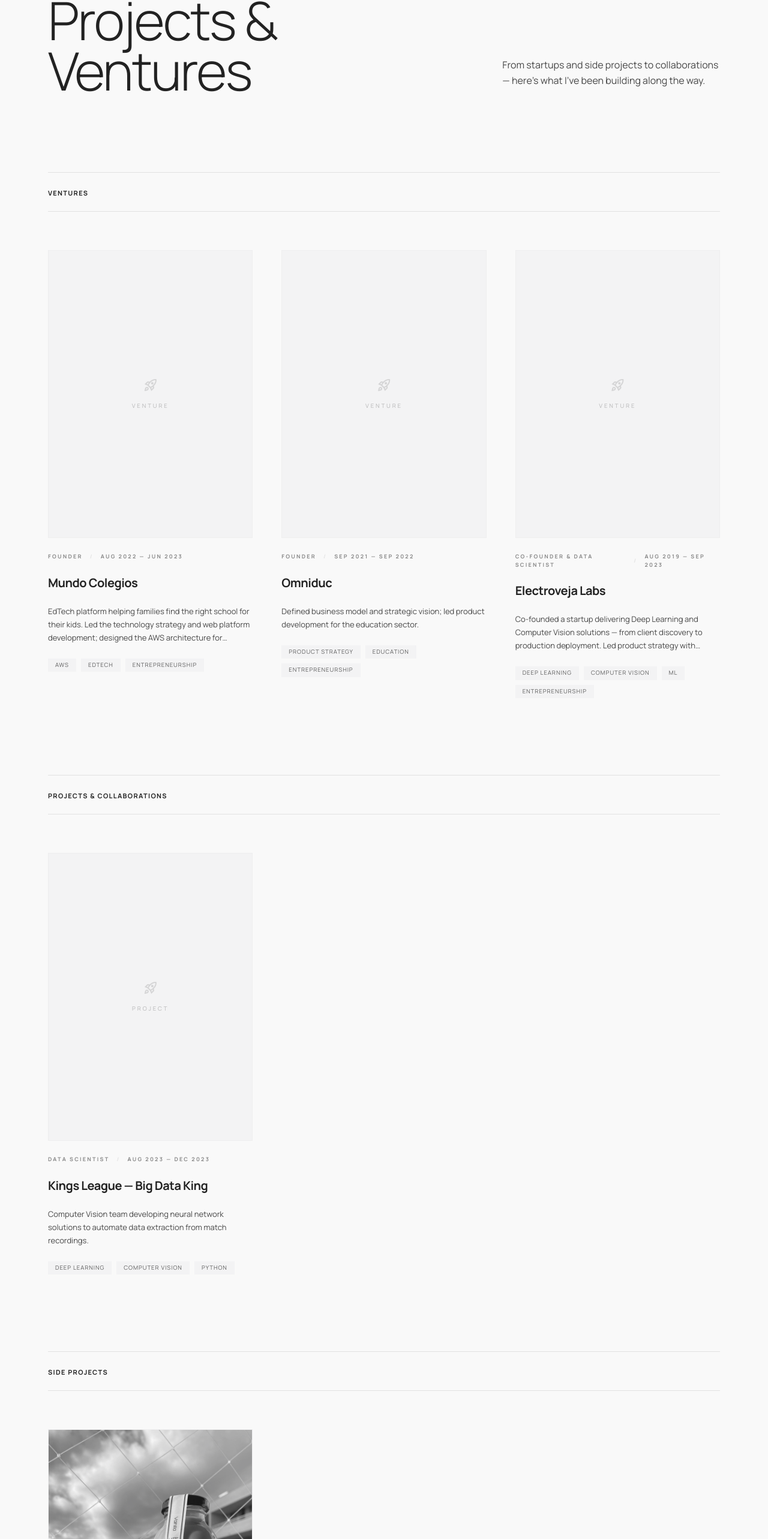
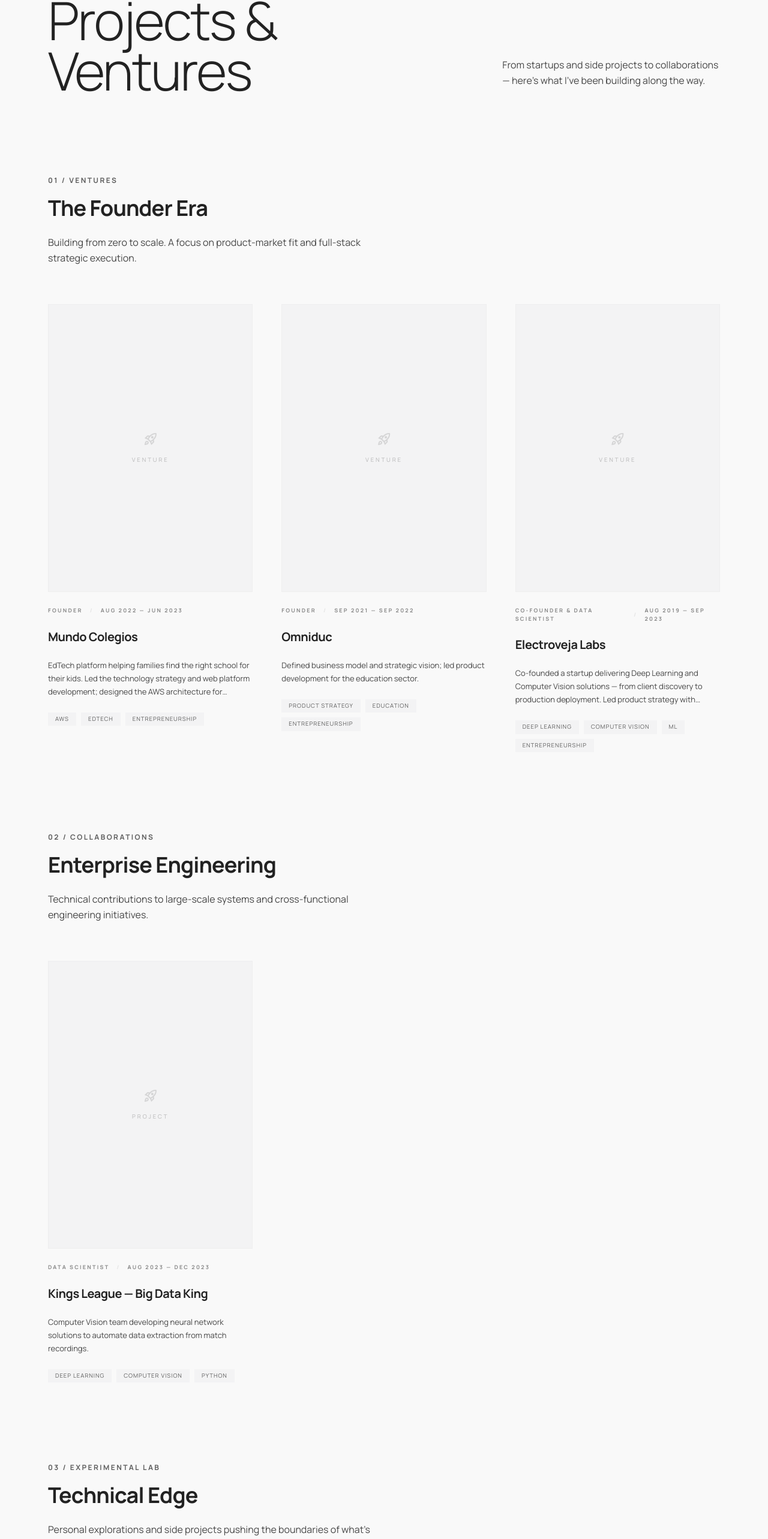
Before and after one commit to ffrezr/ffrezr-website, a React (Vite) app: page /projects in a window 1280 px wide. Shown: the part 200-2766 px from the top of the page at 60% size. Built offline with nearby package versions, Linux system fonts and the light colour scheme.

Commit message:
New projects page style

```diff
--- a/src/pages/ProjectsPage.tsx
+++ b/src/pages/ProjectsPage.tsx
@@ -27,12 +27,14 @@ export default function ProjectsPage() {
 
         {/* Ventures */}
         <section>
-          <div className="border-t border-[#E2E2E2] border-b border-[#E2E2E2] py-5">
-            <span className="text-[11px] tracking-[0.12em] uppercase text-primary font-bold">
-              Ventures
-            </span>
+          <div className="flex flex-col md:flex-row items-end justify-between mb-16 gap-8">
+            <div className="max-w-xl">
+              <span className="text-[0.75rem] tracking-[0.2em] uppercase text-secondary font-bold">01 / Ventures</span>
+              <h2 className="text-4xl font-bold tracking-tight mt-4 mb-6">The Founder Era</h2>
+              <p className="text-on-surface-variant leading-relaxed">Building from zero to scale. A focus on product-market fit and full-stack strategic execution.</p>
+            </div>
           </div>
-          <div className="grid grid-cols-1 md:grid-cols-2 lg:grid-cols-3 gap-y-24 gap-x-12 mt-16">
+          <div className="grid grid-cols-1 md:grid-cols-2 lg:grid-cols-3 gap-y-24 gap-x-12">
             {ventures.map((project) => (
               <ProjectCard key={project.slug} project={project} />
             ))}
@@ -42,12 +44,14 @@ export default function ProjectsPage() {
         {/* Projects & Collaborations */}
         {otherProjects.length > 0 && (
           <section>
-            <div className="border-t border-[#E2E2E2] border-b border-[#E2E2E2] py-5">
-              <span className="text-[11px] tracking-[0.12em] uppercase text-primary font-bold">
-                Projects & Collaborations
-              </span>
+            <div className="flex flex-col md:flex-row items-end justify-between mb-16 gap-8">
+              <div className="max-w-xl">
+                <span className="text-[0.75rem] tracking-[0.2em] uppercase text-secondary font-bold">02 / Collaborations</span>
+                <h2 className="text-4xl font-bold tracking-tight mt-4 mb-6">Enterprise Engineering</h2>
+                <p className="text-on-surface-variant leading-relaxed">Technical contributions to large-scale systems and cross-functional engineering initiatives.</p>
+              </div>
             </div>
-            <div className="grid grid-cols-1 md:grid-cols-2 lg:grid-cols-3 gap-y-24 gap-x-12 mt-16">
+            <div className="grid grid-cols-1 md:grid-cols-2 lg:grid-cols-3 gap-y-24 gap-x-12">
               {otherProjects.map((project) => (
                 <ProjectCard key={project.slug} project={project} />
               ))}
@@ -58,12 +62,14 @@ export default function ProjectsPage() {
         {/* Side Projects */}
         {sideProjects.length > 0 && (
           <section className="mb-32">
-            <div className="border-t border-[#E2E2E2] border-b border-[#E2E2E2] py-5">
-              <span className="text-[11px] tracking-[0.12em] uppercase text-primary font-bold">
-                Side Projects
-              </span>
+            <div className="flex flex-col md:flex-row items-end justify-between mb-16 gap-8">
+              <div className="max-w-xl">
+                <span className="text-[0.75rem] tracking-[0.2em] uppercase text-secondary font-bold">03 / Experimental Lab</span>
+                <h2 className="text-4xl font-bold tracking-tight mt-4 mb-6">Technical Edge</h2>
+                <p className="text-on-surface-variant leading-relaxed">Personal explorations and side projects pushing the boundaries of what's possible.</p>
+              </div>
             </div>
-            <div className="grid grid-cols-1 md:grid-cols-2 lg:grid-cols-3 gap-y-24 gap-x-12 mt-16">
+            <div className="grid grid-cols-1 md:grid-cols-2 lg:grid-cols-3 gap-y-24 gap-x-12">
               {sideProjects.map((project) => (
                 <ProjectCard key={project.slug} project={project} />
               ))}
```
